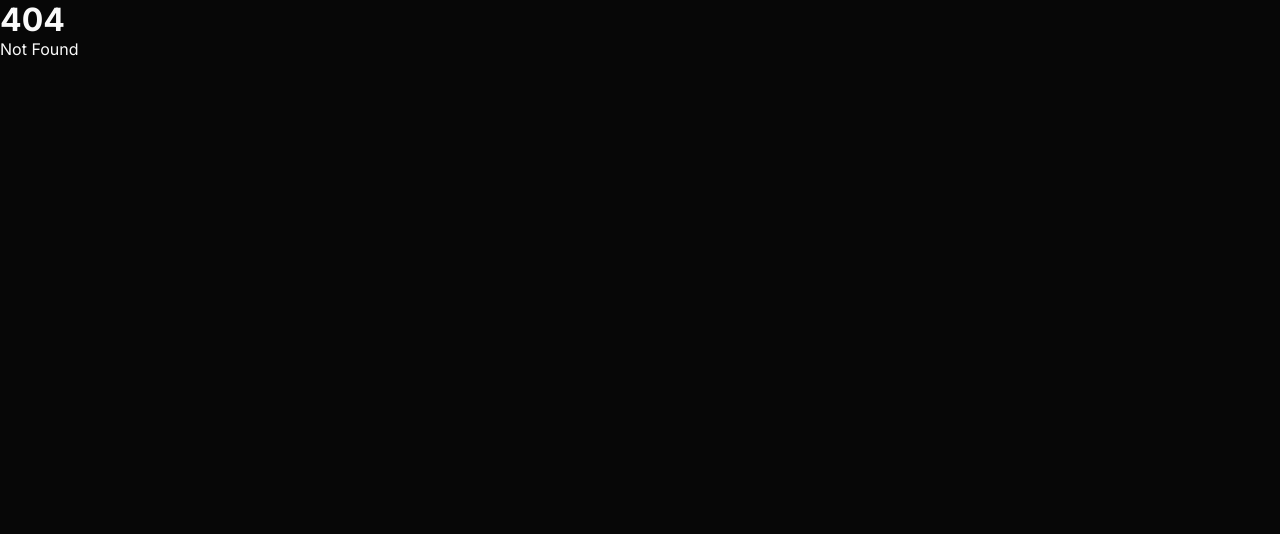
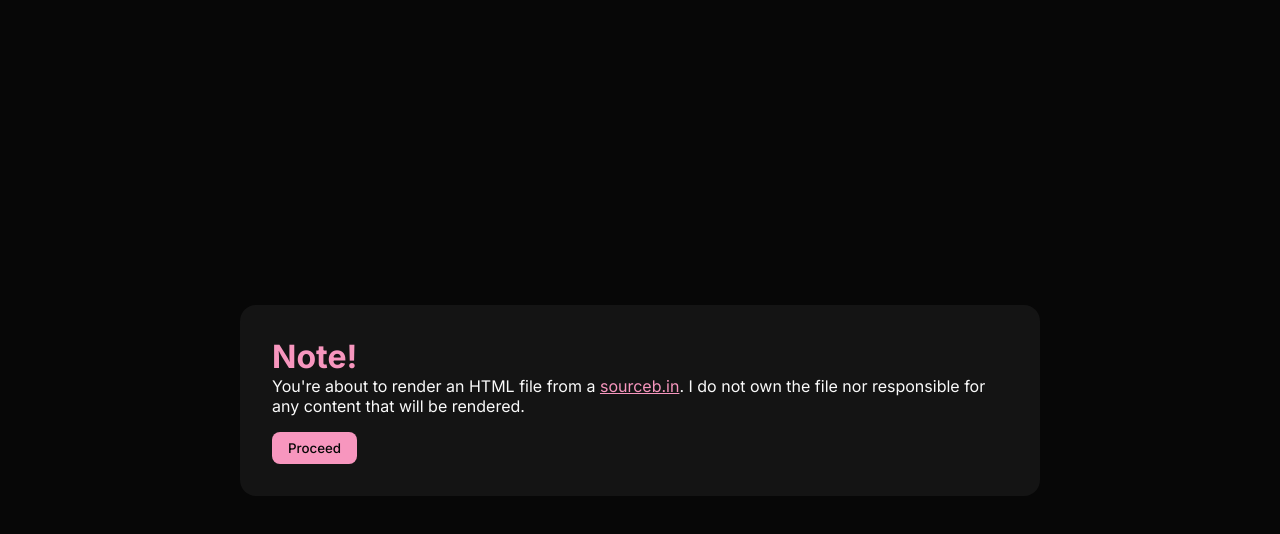
Before and after one commit to GhexterCortes/ghexter.github.io, a SvelteKit app: page /render in a window 1280 px wide. Before the commit this address had no page. Shown: the top 534 px of the page. Built offline with nearby package versions, Linux system fonts and the light colour scheme.

Commit message:
transcript page

```diff
--- /dev/null
+++ b/src/routes/(utils)/render/+page.svelte
@@ -0,0 +1,109 @@
+<script lang="ts">
+    import { page } from '$app/stores';
+    import Icon from '@iconify/svelte';
+    import { onMount } from 'svelte';
+    import { fade } from 'svelte/transition';
+
+    export const prerender = true;
+
+    const key = typeof window !== 'undefined' ? $page.url.searchParams.get('key') : 'NoKey';
+
+    let confirm = false;
+
+    onMount(() => {
+        if (typeof window.localStorage === 'undefined') return;
+
+        confirm = window.localStorage.getItem('confirm') === 'true';
+    });
+
+    function setConfirm() {
+        if (typeof window.localStorage !== 'undefined') window.localStorage.setItem('confirm', 'true');
+        confirm = true;
+    }
+</script>
+
+<div class="render">
+    {#if confirm}
+        {#await fetch(`https://cdn.sourceb.in/bins/${key}/0`).then(async r => r.ok ? await r.text() : null).catch(() => null)}
+        <div class="message">
+            <h1>Loading...</h1>
+            <p>HTML will be rendered here in a few seconds</p>
+        </div>
+        {:then content}
+            {#if content}
+                <!-- svelte-ignore a11y-missing-attribute -->
+                <iframe src={URL.createObjectURL(new Blob([content], { type: 'text/html' }))} frameborder="0" allowtransparency={true}></iframe>
+            {:else}
+                <div class="message">
+                    <h1>404</h1>
+                    <p>File not found</p>
+                    <a href="/">
+                        <Icon icon="lucide:chevron-left" inline font-size="1.2rem" font-weight="700"/>Go to home
+                    </a>
+                </div>
+            {/if}
+        {/await}
+    {:else}
+        <div class="message" in:fade={{ duration: 200 }}>
+            <h1>Note!</h1>
+            <p>You're about to render an HTML file from a <a href="https://sourceb.in">sourceb.in</a>. I do not own the file nor responsible for any content that will be rendered.</p>
+            <button on:click={setConfirm}>Proceed</button>
+        </div>
+    {/if}
+</div>
+
+<style lang="scss">
+    @import '$lib/styles/variables.scss';
+
+    :global(html),
+    :global(body) {
+        overflow: hidden;
+    }
+
+    iframe {
+        height: 100%;
+        width: 100%;
+    }
+
+    .render {
+        height: 100%;
+        width: 100%;
+        display: flex;
+        justify-content: center;
+        align-items: center;
+
+        .message {
+            padding: 2rem;
+            border-radius: 1rem;
+            min-width: 400px;
+            max-width: 800px;
+            background: rgba($white, $alpha: 0.05);
+            margin: 1rem;
+
+            h1 {
+                margin: 0;
+                color: $primary;
+            }
+
+            a {
+                color: $primary;
+            }
+
+            > a,
+            > button {
+                background: $primary;
+                color: $black;
+                padding: 0.5rem 1rem;
+                border-radius: 0.5rem;
+                display: inline-flex;
+                align-items: center;
+                gap: 0.2rem;
+                margin-top: 1rem;
+                text-decoration: none;
+                font-weight: 500;
+                border: none;
+                cursor: pointer;
+            }
+        }
+    }
+</style>
--- /dev/null
+++ b/src/routes/(utils)/transcript/+page.ts
@@ -0,0 +1,5 @@
+import { redirect } from '@sveltejs/kit';
+
+export function load(data) {
+    redirect(303, '/render' + data.url.search);
+}
```
